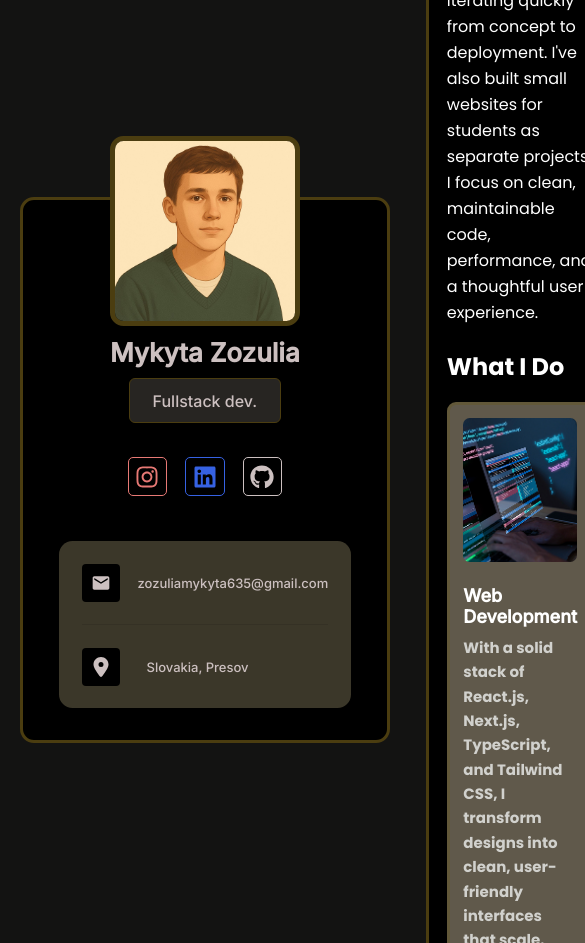
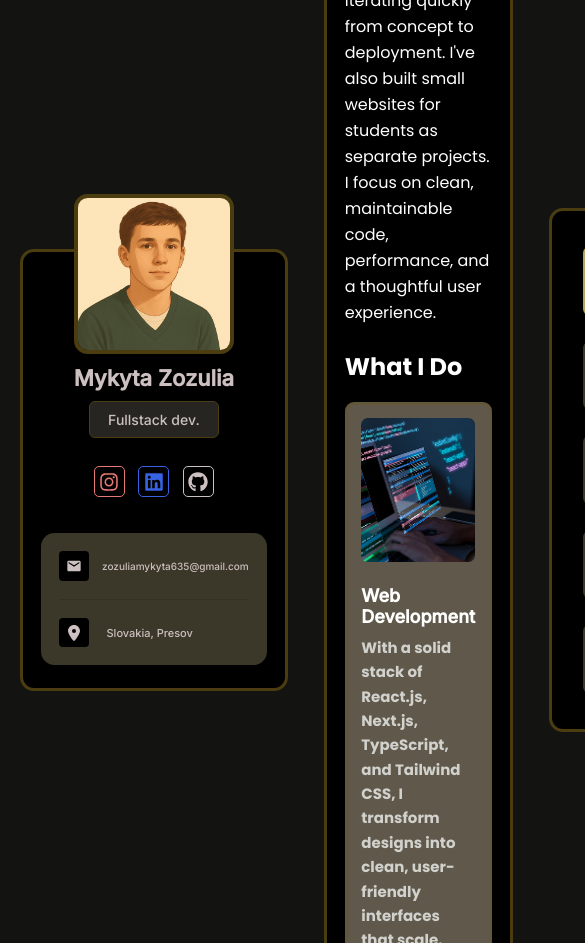
Before and after one commit to ZozuliaMykyta/portfolio-v2, a React (Vite) app: page / in a window 390 px wide. Shown: the part 860-1803 px from the top of the page, 585 px wide, since content can reach past the window. Built offline with nearby package versions, Linux system fonts and the light colour scheme.

Commit message:
fix: refine layout and styling of Info component for improved readability and consistency

```diff
--- a/src/components/Info.tsx
+++ b/src/components/Info.tsx
@@ -29,24 +29,26 @@ const Info: React.FC = () => {
   };
 
   return (
-    <div className="flex flex-col justify-center items-center text-center text-ash-rose font-family-inter px-8 py-7 dark-bg">
+    <div className="flex flex-col justify-center items-center text-center text-ash-rose font-family-inter px-4 sm:px-6 2xl:px-8 py-5 sm:py-7 dark-bg">
       <img
         src={personalPhoto}
         alt="personal photo"
-        className="w-[190px] h-[190px] border-[5px] border-solid border-custom-brown rounded-xl mt-[-95px]"
+        className="w-[160px] h-[160px] sm:w-[190px] sm:h-[190px] border-[4px] sm:border-[5px] border-solid border-custom-brown rounded-xl mt-[-80px] sm:mt-[-95px]"
       />
-      <h2 className="mt-2.5 text-[26px] font-bold">Mykyta Zozulia</h2>
-      <h3 className="text-[16px] font-medium py-2.5 px-5 border-[1px] border-custom-brown rounded-[6px] bg-[#272522] mt-[10px]">
+      <h2 className="mt-2.5 text-[22px] sm:text-[26px] font-bold">
+        Mykyta Zozulia
+      </h2>
+      <h3 className="text-[14px] sm:text-[16px] font-medium py-2 sm:py-2.5 px-4 sm:px-5 border-[1px] border-custom-brown rounded-[6px] bg-[#272522] mt-[10px]">
         Fullstack dev.
       </h3>
-      <div className="mt-[34px] flex justify-center items-center gap-4">
+      <div className="mt-[28px] sm:mt-[34px] flex justify-center items-center gap-3 sm:gap-4">
         {socialIcons.map((icon, index) => (
           <a
             href={icon.link}
             key={index}
             target="_blank"
             rel="noopener noreferrer"
-            className="text-[24px] border-[1px] border-solid p-1.5 rounded-[5px]
+            className="text-[20px] sm:text-[24px] border-[1px] border-solid p-1 sm:p-1.5 rounded-[5px]
                        transition-all duration-300 ease-in-out
                        hover:scale-110 hover:-translate-y-1
                        active:scale-95 active:translate-y-0"
@@ -56,19 +58,21 @@ const Info: React.FC = () => {
           </a>
         ))}
       </div>
-      <div className="mt-10 p-5 rounded-xl bg-[#3B3729]">
-        <ul className="text-[13px] font-medium flex flex-col justify-center items-start gap-5">
-          <div className="flex justify-between items-center gap-4 border-b border-b-[rgba(0,0,0,0.10)] pb-5">
-            <div className="p-2 bg-black rounded-[4px]">
-              <MdEmail className="text-[20px]" />
+      <div className="mt-8 sm:mt-10 p-4 sm:p-5 rounded-xl bg-[#3B3729]">
+        <ul className="text-[11px] sm:text-[13px] font-medium flex flex-col justify-center items-start gap-4 sm:gap-5">
+          <div className="flex justify-between items-center gap-3 sm:gap-4 border-b border-b-[rgba(0,0,0,0.10)] pb-4 sm:pb-5">
+            <div className="p-1.5 sm:p-2 bg-black rounded-[4px]">
+              <MdEmail className="text-[16px] sm:text-[20px]" />
             </div>
-            <li>{data.gmail}</li>
+            <li className="break-words text-[10px] sm:text-[13px]">
+              {data.gmail}
+            </li>
           </div>
-          <div className="flex justify-between items-center gap-6">
-            <div className="p-2 bg-black rounded-[4px]">
-              <FaLocationDot className="text-[20px]" />
+          <div className="flex justify-between items-center gap-4 sm:gap-6">
+            <div className="p-1.5 sm:p-2 bg-black rounded-[4px]">
+              <FaLocationDot className="text-[16px] sm:text-[20px]" />
             </div>
-            <li>{data.location}</li>
+            <li className="text-[11px] sm:text-[13px]">{data.location}</li>
           </div>
         </ul>
       </div>
```
